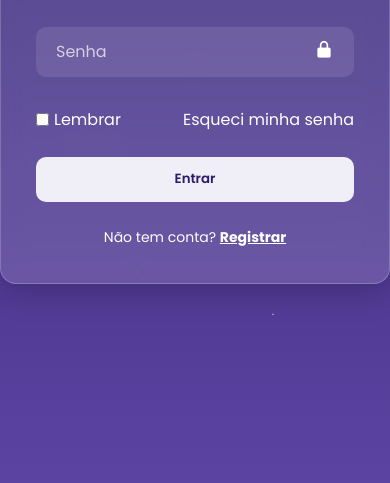
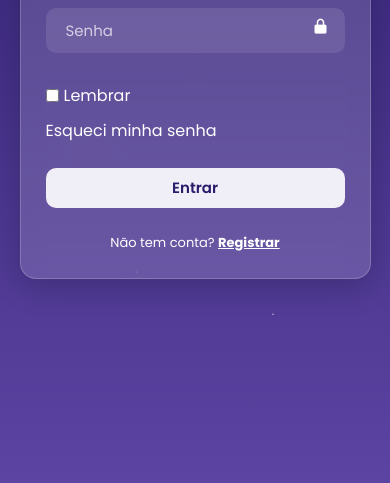
Before and after one commit to UaiSilvaz/LOGIN, a plain HTML site: page index.html in a window 390 px wide. Shown: the part 361-844 px from the top of the page. Drawn offline with nearby package versions, Linux system fonts and the light colour scheme.

Commit message:
Update styles.css

```diff
--- a/styles.css
+++ b/styles.css
@@ -166,3 +166,40 @@ button:hover {
 .link-registro a:hover {
     text-decoration: underline;
 }
+
+@media (max-width: 480px) {
+    .formulario {
+        width: 90%;
+        padding: 25px;
+    }
+
+    .formulario h1 {
+        font-size: 22px;
+    }
+
+    .caixa-formulario input {
+        height: 45px;
+        font-size: 15px;
+    }
+
+    .caixa-formulario i {
+        font-size: 18px;
+        right: 15px;
+        top: 22%;
+    }
+
+    .caixa-lembrar-esqueci {
+        flex-direction: column;
+        align-items: flex-start;
+        gap: 10px;
+    }
+
+    button {
+        height: 40px;
+        font-size: 15px;
+    }
+
+    .link-registro {
+        font-size: 13px;
+    }
+}
```
